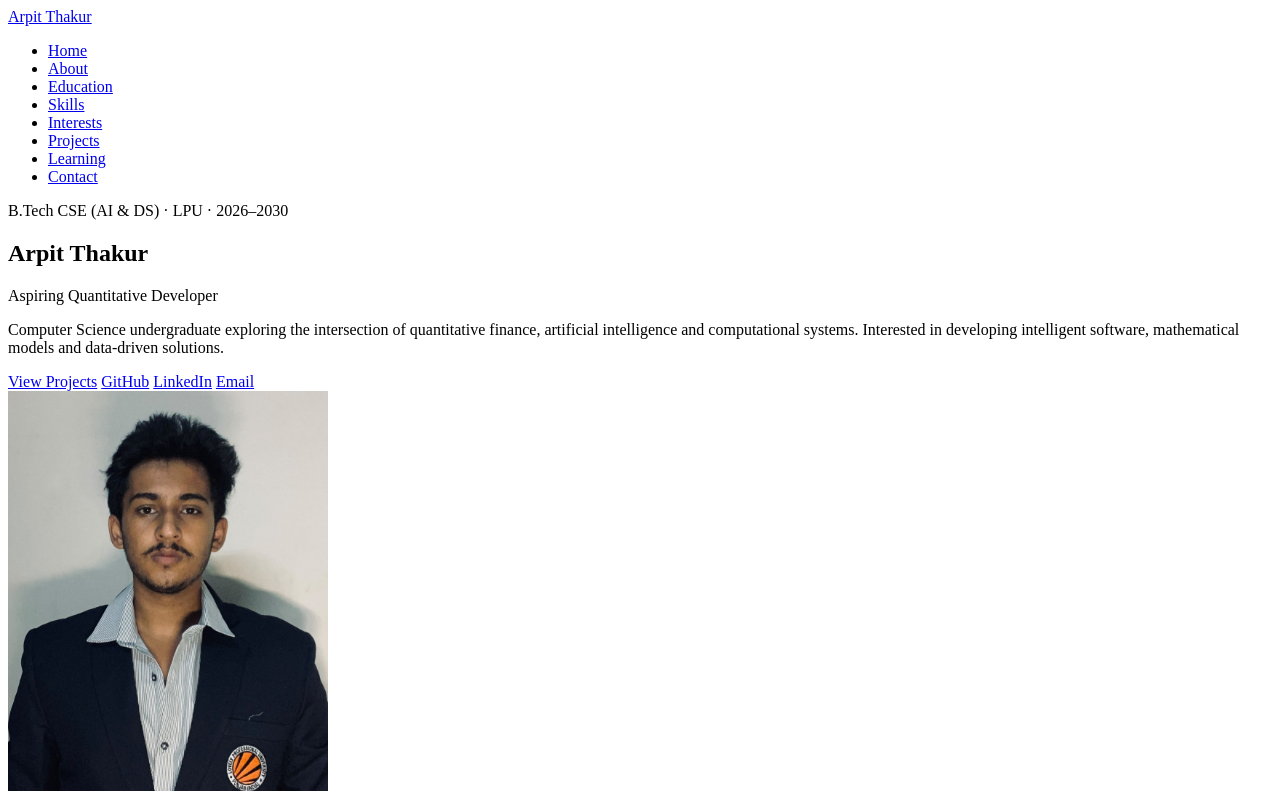
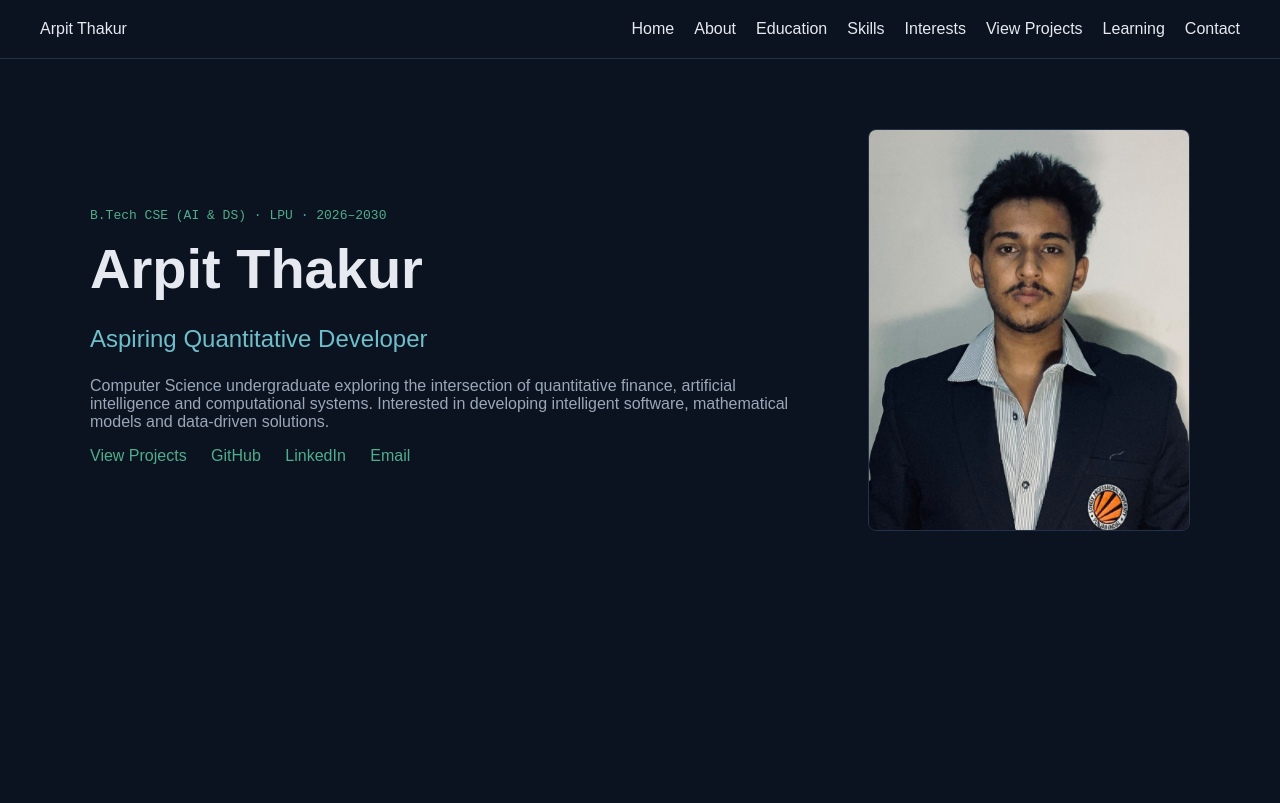
Before and after one commit to arpitthakur740-neural/MY-CV-PORTFOLIO, a plain HTML site: page index.html in a window 1280 px wide. Drawn offline with Linux system fonts and the light colour scheme.

Commit message:
Style navigation and hero section

```diff
--- a/index.html
+++ b/index.html
@@ -18,7 +18,7 @@
             <li><a href="#education">Education</a></li>
             <li><a href="#skills">Skills</a></li>
             <li><a href="#interests">Interests</a></li>
-            <li><a href="#projects">Projects</a></li>
+            <li><a href="#projects" class="button">View Projects</a> </li>
             <li><a href="#learning">Learning</a></li>
             <li><a href="#contact">Contact</a></li>
         </ul>
--- a/style.css
+++ b/style.css
@@ -0,0 +1,91 @@
+body {
+    background-color: #0B1220;
+    color: #E6EAF0;
+    font-family: Arial, sans-serif;
+}
+
+a {
+    color: #4FAE8A;
+}
+body {
+    margin: 0;
+}
+
+header {
+    display: flex;
+    justify-content: space-between;
+    align-items: center;
+    flex-wrap: wrap;
+    padding: 20px 40px;
+    border-bottom: 1px solid #243247;
+}
+
+nav ul {
+    display: flex;
+    flex-wrap: wrap;
+    gap: 20px;
+    list-style: none;
+    margin: 0;
+    padding: 0;
+}
+.hero {
+    display: flex;
+    flex-wrap: wrap;
+    align-items: center;
+    gap: 60px;
+    max-width: 1100px;
+    margin: 0 auto;
+    padding: 70px 24px;
+}
+
+.hero-text {
+    flex: 1 1 450px;
+}
+
+.hero img {
+    max-width: 100%;
+    height: auto;
+    border-radius: 8px;
+    border: 1px solid #243247;
+}
+header a {
+    color: #E6EAF0;
+    text-decoration: none;
+}
+
+header a:hover {
+    color: #4FAE8A;
+}
+
+.hero-text p {
+    color: #9AA7B8;
+}
+
+.hero-text .label {
+    color: #4FAE8A;
+    font-family: monospace;
+}
+
+.hero h1 {
+    font-size: 56px;
+    margin: 10px 0;
+}
+
+.hero-text .role {
+    color: #6FBFCB;
+    font-size: 24px;
+}
+
+.hero-text a {
+    display: inline-block;
+    margin-right: 20px;
+    text-decoration: none;
+}
+
+.hero-text a.button {
+    background-color: #4FAE8A;
+    color: #06140F;
+    padding: 12px 24px;
+    border-radius: 4px;
+    font-weight: bold;
+}
```
